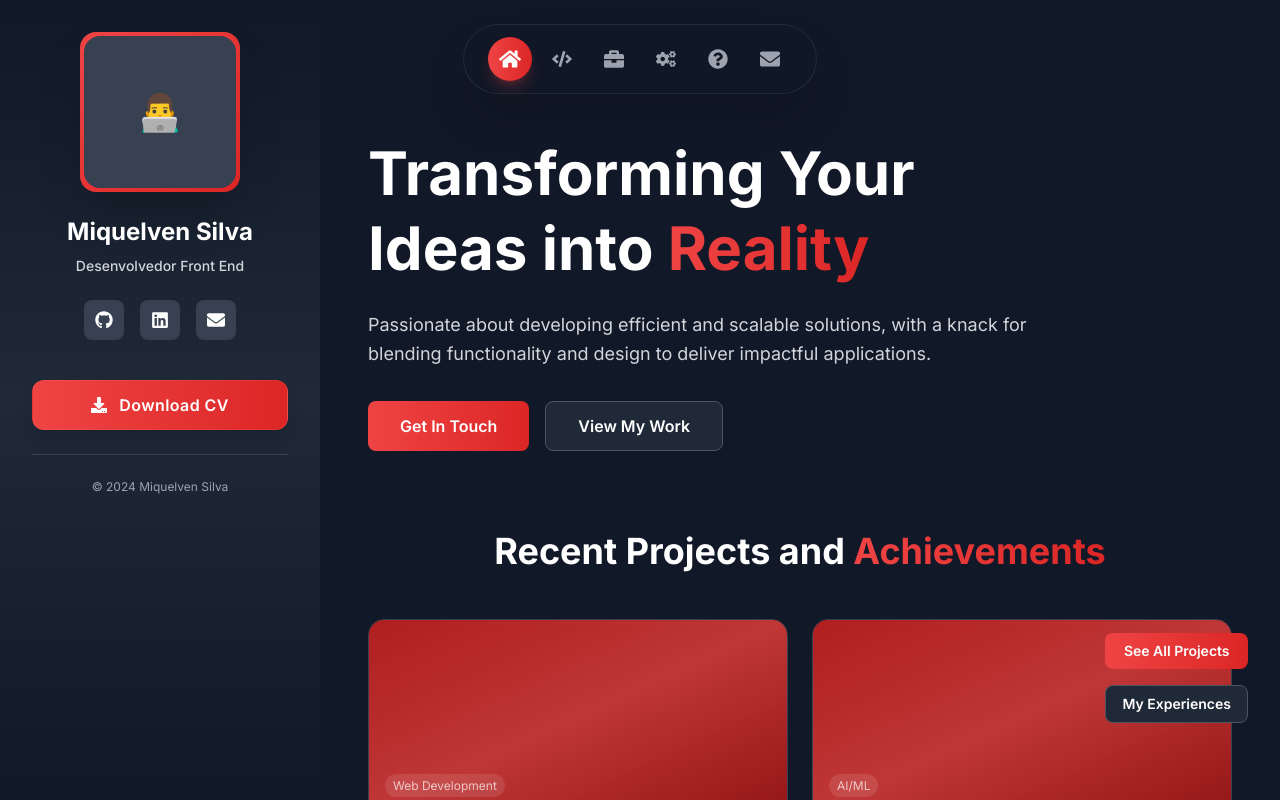
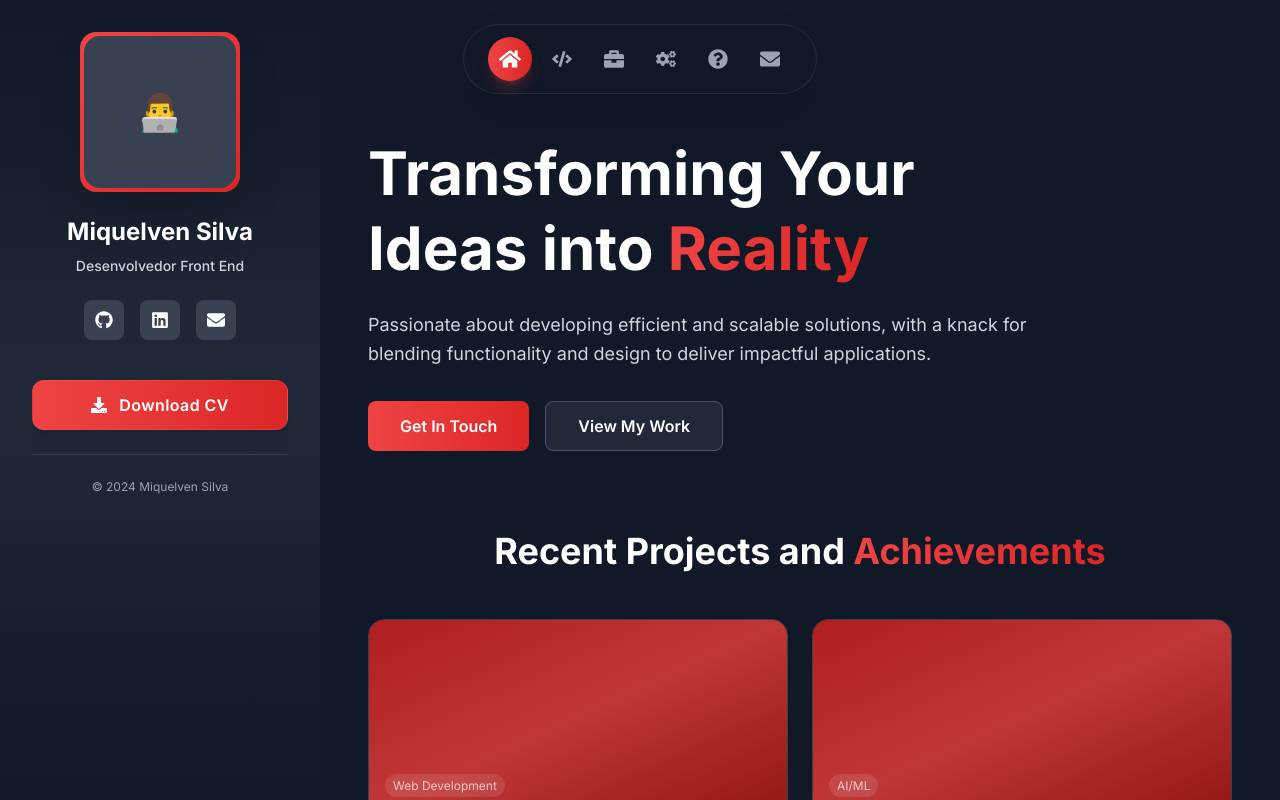
Before and after one commit to miquelven/Portifolio, a React (Vite) app: page / in a window 1280 px wide. Shown: the top 800 px of the page. Built offline with nearby package versions, Linux system fonts and the light colour scheme.

Commit message:
feat: remocao dos botoes flutuantes

```diff
--- a/src/pages/App.jsx
+++ b/src/pages/App.jsx
@@ -96,30 +96,6 @@ function App() {
           </section>
         </div>
       </main>
-
-      {/* Botões flutuantes no canto direito */}
-      <div className="fixed right-8 bottom-8 transform -translate-y-1/2 flex flex-col gap-4 z-40">
-        <button
-          onClick={() =>
-            document
-              .getElementById("projects")
-              .scrollIntoView({ behavior: "smooth" })
-          }
-          className="bg-gradient-to-r from-red-500 to-red-600 hover:from-red-600 hover:to-red-700 text-white font-semibold py-2 px-4 rounded-lg text-sm transition-all duration-300 transform hover:scale-105"
-        >
-          See All Projects
-        </button>
-        <button
-          onClick={() =>
-            document
-              .getElementById("experience")
-              .scrollIntoView({ behavior: "smooth" })
-          }
-          className="bg-gray-800 hover:bg-gray-700 text-white font-semibold py-2 px-4 rounded-lg text-sm transition-all duration-300 border border-gray-600"
-        >
-          My Experiences
-        </button>
-      </div>
     </div>
   );
 }
```
